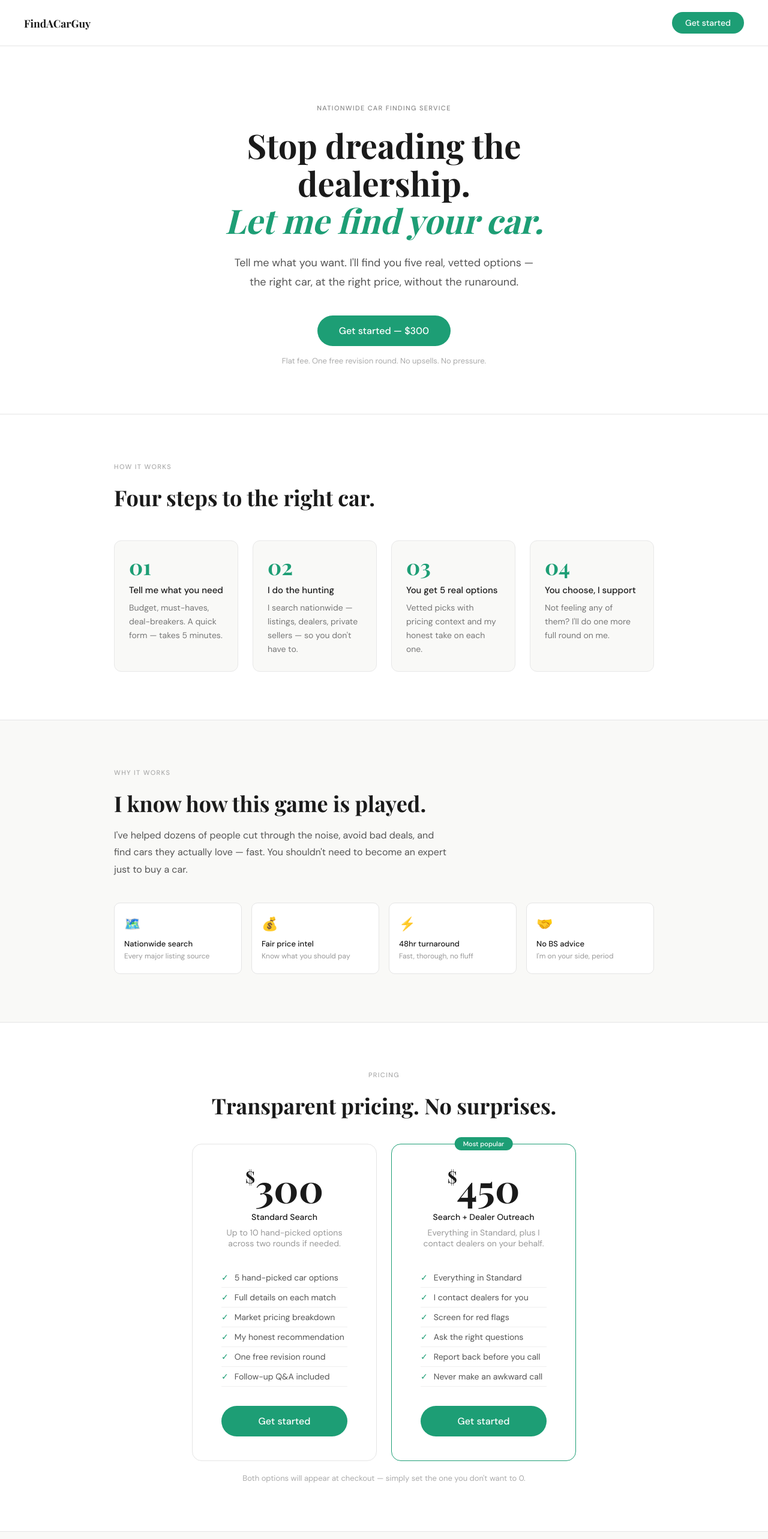
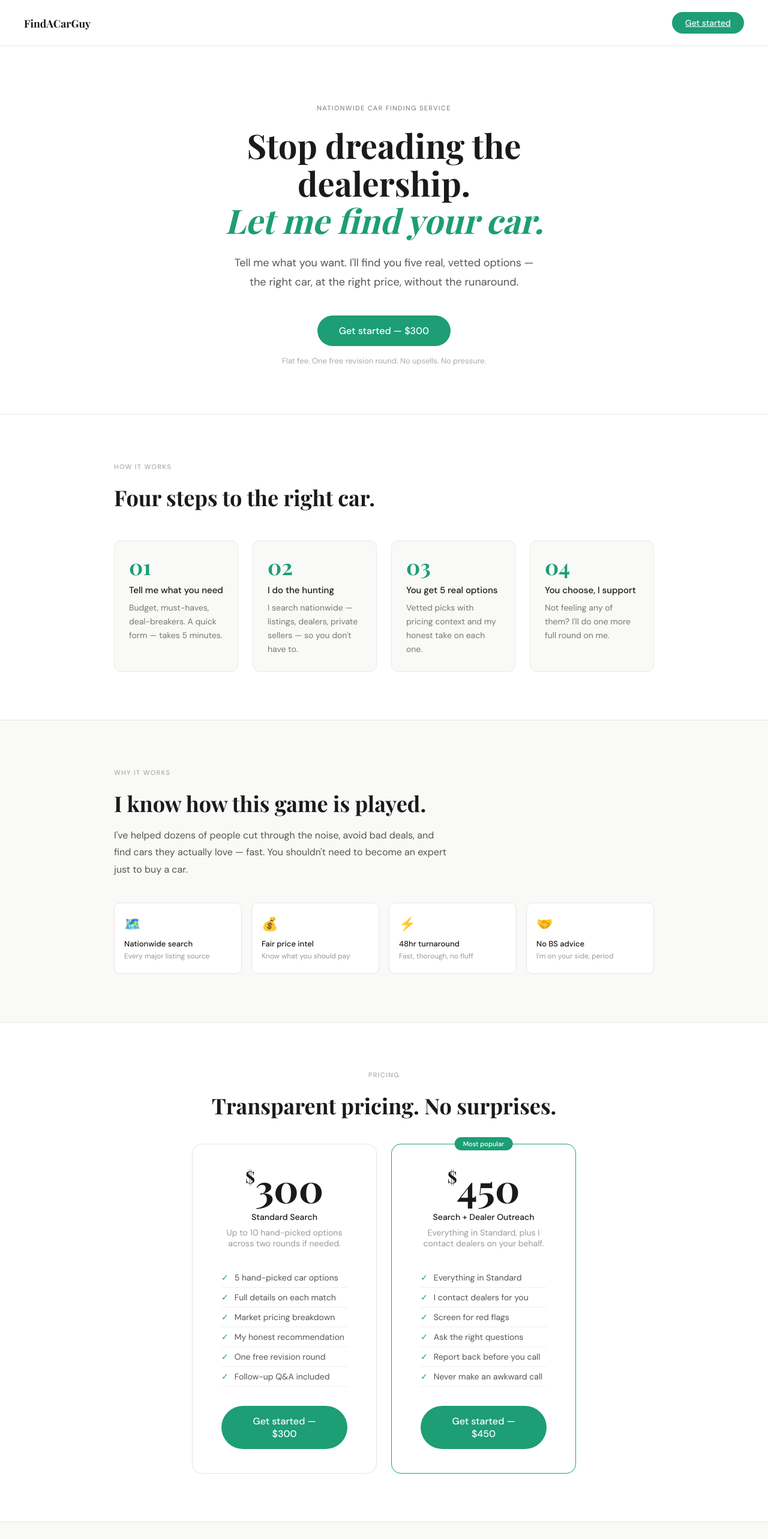
Before and after one commit to gibbssonofgobbs/findacarguy, a React (Vite) app in the folder findacarguy/: page / in a window 1280 px wide. Shown: the top 2566 px of the page at 60% size. Built offline with nearby package versions, Linux system fonts and the light colour scheme; a web font is replaced by a local one.

Commit message:
Update FindACarGuy.tsx

```diff
--- a/findacarguy/src/FindACarGuy.tsx
+++ b/findacarguy/src/FindACarGuy.tsx
@@ -526,7 +526,7 @@ export default function FindACarGuy() {
         {/* NAV */}
         <nav className="facg-nav">
           <a href="#" className="facg-nav-logo">FindACarGuy</a>
-          <button className="facg-nav-cta" onClick={scrollToForm}>Get started</button>
+          <a className="facg-nav-cta" href="https://buy.stripe.com/4gM8wIb0L7GjbcDfI4fbq00" target="_blank" rel="noreferrer">Get started</a>
         </nav>
 
         {/* HERO */}
@@ -536,7 +536,7 @@ export default function FindACarGuy() {
           <p className="facg-hero-body">
             Tell me what you want. I'll find you five real, vetted options — the right car, at the right price, without the runaround.
           </p>
-          <button className="facg-btn-primary" onClick={scrollToForm}>Get started — $300</button>
+          <a className="facg-btn-primary" href="https://buy.stripe.com/4gM8wIb0L7GjbcDfI4fbq00" target="_blank" rel="noreferrer">Get started — $300</a>
           <p className="facg-hero-sub">Flat fee. One free revision round. No upsells. No pressure.</p>
         </section>
 
@@ -607,7 +607,7 @@ export default function FindACarGuy() {
                     "Follow-up Q&A included",
                   ].map(item => <li key={item}>{item}</li>)}
                 </ul>
-                <a className="facg-btn-primary" style={{ width: "100%", textAlign: "center", justifyContent: "center" }} href="https://buy.stripe.com/4gM8wIb0L7GjbcDfI4fbq00" target="_blank" rel="noreferrer">Get started</a>
+                <a className="facg-btn-primary" style={{ width: "100%", textAlign: "center", justifyContent: "center" }} href="https://buy.stripe.com/4gM8wIb0L7GjbcDfI4fbq00" target="_blank" rel="noreferrer">Get started — $300</a>
               </div>
               <div className="facg-price-card" style={{ borderColor: "#1D9E75", position: "relative" }}>
                 <div style={{ position: "absolute", top: "-12px", left: "50%", transform: "translateX(-50%)", background: "#1D9E75", color: "#fff", fontSize: "11px", fontWeight: 500, padding: "4px 14px", borderRadius: "100px", whiteSpace: "nowrap" }}>Most popular</div>
@@ -624,10 +624,9 @@ export default function FindACarGuy() {
                     "Never make an awkward call",
                   ].map(item => <li key={item}>{item}</li>)}
                 </ul>
-                <a className="facg-btn-primary" style={{ width: "100%", textAlign: "center", justifyContent: "center" }} href="https://buy.stripe.com/4gM8wIb0L7GjbcDfI4fbq00" target="_blank" rel="noreferrer">Get started</a>
+                <a className="facg-btn-primary" style={{ width: "100%", textAlign: "center", justifyContent: "center" }} href="https://buy.stripe.com/4gMdR26Kv7Gj4OffI4fbq01" target="_blank" rel="noreferrer">Get started — $450</a>
               </div>
             </div>
-            <p style={{ fontSize: "13px", color: "#aaa", marginTop: "1.25rem" }}>Both options will appear at checkout — simply set the one you don't want to 0.</p>
           </div>
         </section>
 
@@ -732,6 +731,7 @@ export default function FindACarGuy() {
           <p className="facg-footer-note">
             FindACarGuy is an independent car research and consulting service. We do not sell vehicles, handle transactions, or represent any dealer or seller.
           </p>
+          <p style={{ fontSize: "13px", color: "#aaa", marginTop: "0.5rem" }}>Questions? Email me directly — <a href="mailto:charlie@findacarguy.com" style={{ color: "#1D9E75", textDecoration: "none" }}>charlie@findacarguy.com</a></p>
         </footer>
 
       </div>
```
